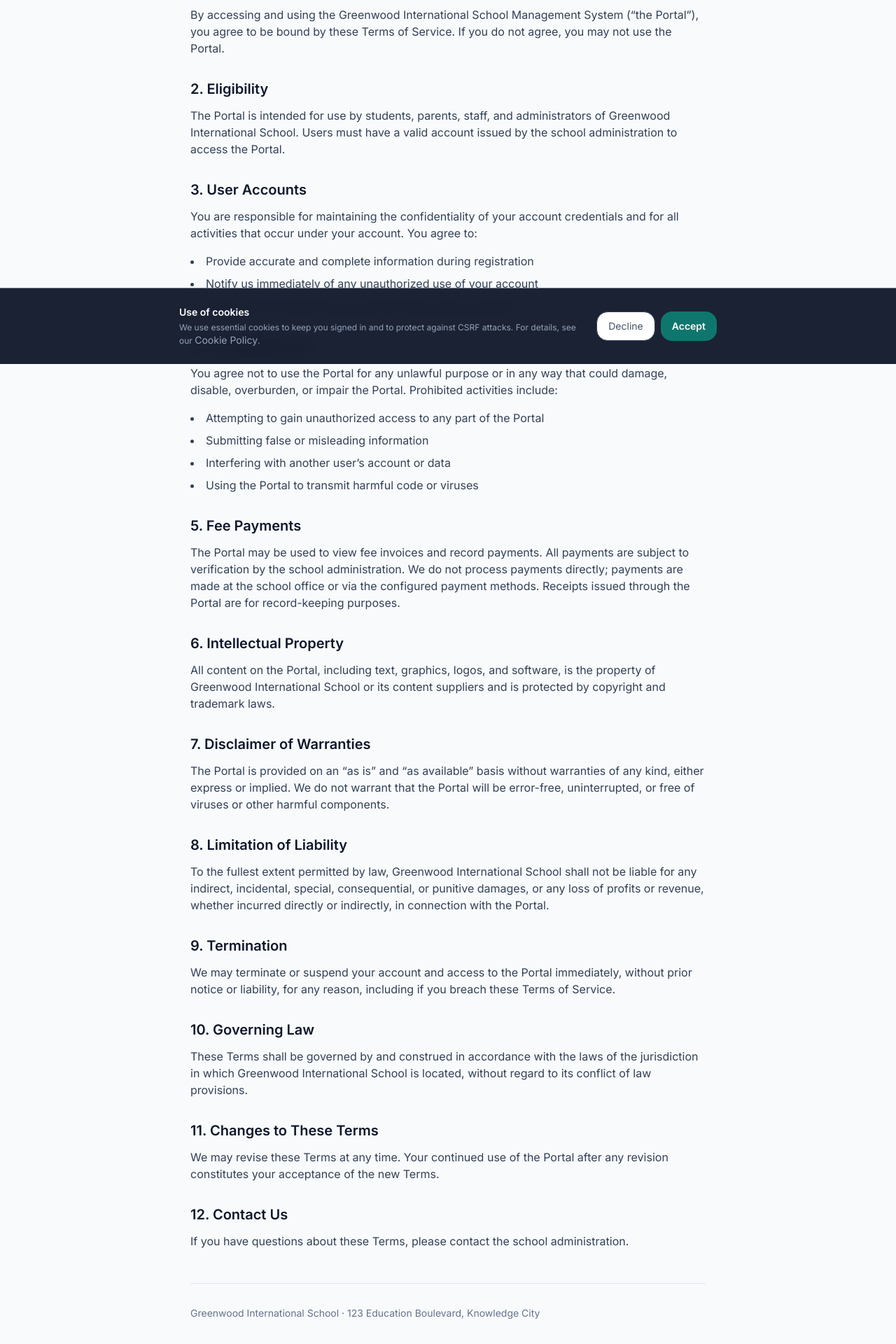
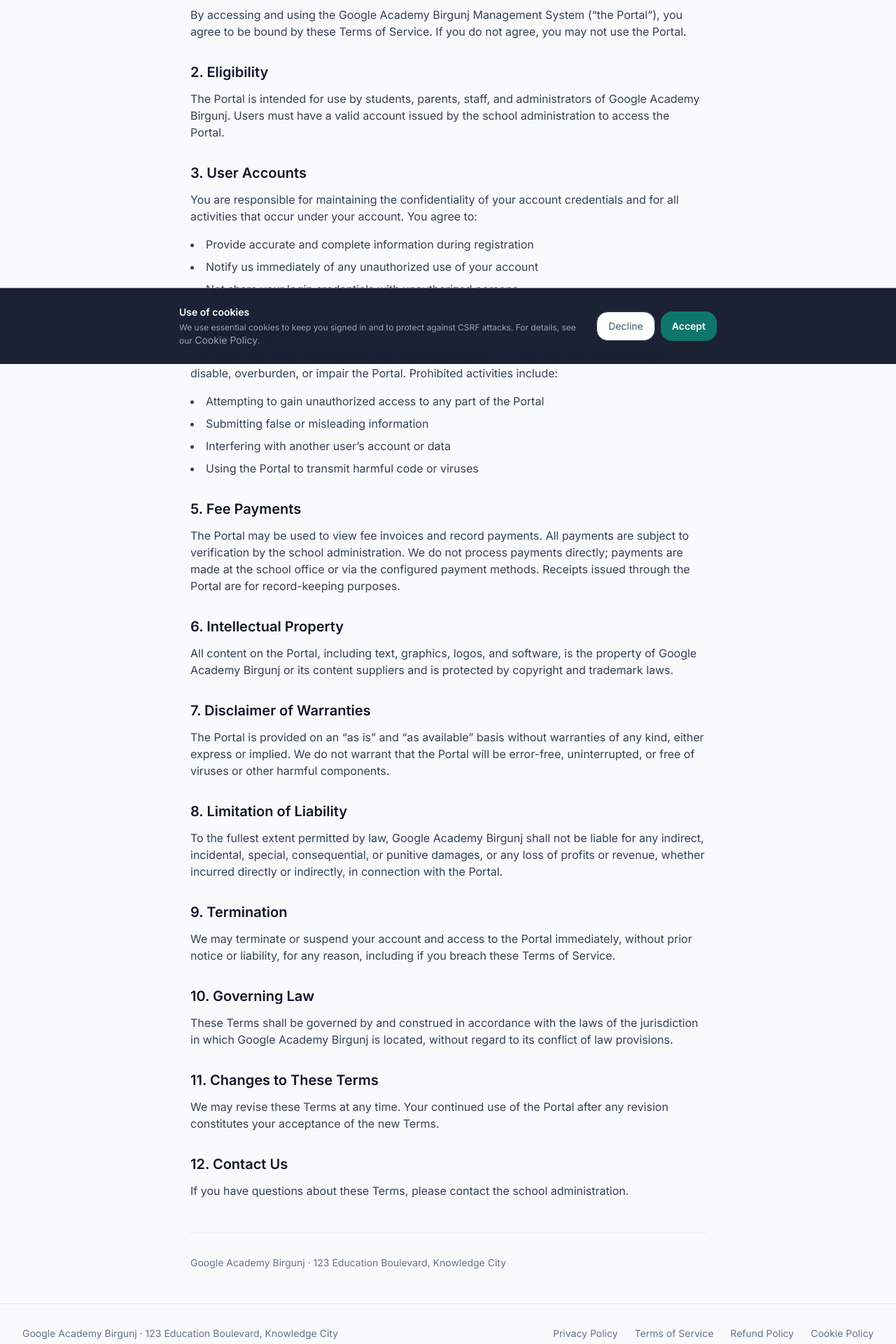
Before and after one commit to NabinSharmaitgithub/school-management-software, a Next.js app: page /terms-of-service in a window 1280 px wide. Shown: the part 280-2200 px from the top of the page at 70% size. Built offline with nearby package versions, Linux system fonts and the light colour scheme.

Commit message:
chore: rename school to Google Academy Birgunj across footer, legal pages, ID cards, settings default, seed data

```diff
--- a/app/cookie-policy/page.tsx
+++ b/app/cookie-policy/page.tsx
@@ -97,7 +97,7 @@ export default function CookiePolicyPage() {
         </section>
 
         <footer className="mt-12 pt-8 border-t border-border text-sm text-slate-500">
-          Greenwood International School &middot; 123 Education Boulevard, Knowledge City
+          Google Academy Birgunj &middot; 123 Education Boulevard, Knowledge City
         </footer>
       </main>
     </div>
--- a/app/dashboard/id-cards/page.tsx
+++ b/app/dashboard/id-cards/page.tsx
@@ -187,7 +187,7 @@ export default function IdCardsPage() {
                     {settings?.logo_url ? (
                       <img src={settings.logo_url} alt="School logo" className={`h-8 object-contain ${style === "Modern" ? "" : "invert"}`} />
                     ) : (
-                      <p className={`font-bold tracking-wide truncate ${style === "Modern" ? "text-white" : "text-indigo-700"}`}>Greenwood International</p>
+                      <p className={`font-bold tracking-wide truncate ${style === "Modern" ? "text-white" : "text-indigo-700"}`}>Google Academy Birgunj</p>
                     )}
                     <p className={`text-[10px] ${style === "Modern" ? "text-white/80" : "text-grey-500"}`}>Student Identity Card</p>
                   </div>
--- a/app/layout.tsx
+++ b/app/layout.tsx
@@ -39,7 +39,7 @@ export default function RootLayout({
           <div className="max-w-7xl mx-auto px-4 sm:px-6 lg:px-8">
             <div className="flex flex-col md:flex-row justify-between items-center gap-4">
               <div className="text-sm text-slate-500">
-                Greenwood International School &middot; 123 Education Boulevard, Knowledge City
+                Google Academy Birgunj &middot; 123 Education Boulevard, Knowledge City
               </div>
               <div className="flex gap-6 text-sm text-slate-500">
                 <Link
--- a/app/privacy-policy/page.tsx
+++ b/app/privacy-policy/page.tsx
@@ -23,7 +23,7 @@ export default function PrivacyPolicyPage() {
         <section className="mb-8">
           <h2 className="text-xl font-semibold text-slate-900 mb-3">1. Introduction</h2>
           <p className="text-slate-700 mb-4">
-            Welcome to Greenwood International School&rsquo;s School Management System
+            Welcome to Google Academy Birgunj&rsquo;s School Management System
             (&ldquo;we,&rdquo; &ldquo;us,&rdquo; &ldquo;our&rdquo;). We are committed to protecting your privacy.
             This Privacy Policy explains how we collect, use, disclose, and safeguard your
             information when you use our school management portal.
@@ -126,7 +126,7 @@ export default function PrivacyPolicyPage() {
         </section>
 
         <footer className="mt-12 pt-8 border-t border-border text-sm text-slate-500">
-          Greenwood International School &middot; 123 Education Boulevard, Knowledge City
+          Google Academy Birgunj &middot; 123 Education Boulevard, Knowledge City
         </footer>
       </main>
     </div>
--- a/app/refund-policy/page.tsx
+++ b/app/refund-policy/page.tsx
@@ -23,7 +23,7 @@ export default function RefundPolicyPage() {
         <section className="mb-8">
           <h2 className="text-xl font-semibold text-slate-900 mb-3">1. Policy Overview</h2>
           <p className="text-slate-700 mb-4">
-            Greenwood International School strives to provide clear and fair fee collection
+            Google Academy Birgunj strives to provide clear and fair fee collection
             practices. This Refund Policy explains how overpayments, duplicate payments, and
             withdrawals are handled.
           </p>
@@ -110,7 +110,7 @@ export default function RefundPolicyPage() {
         </section>
 
         <footer className="mt-12 pt-8 border-t border-border text-sm text-slate-500">
-          Greenwood International School &middot; 123 Education Boulevard, Knowledge City
+          Google Academy Birgunj &middot; 123 Education Boulevard, Knowledge City
         </footer>
       </main>
     </div>
--- a/app/terms-of-service/page.tsx
+++ b/app/terms-of-service/page.tsx
@@ -23,7 +23,7 @@ export default function TermsOfServicePage() {
         <section className="mb-8">
           <h2 className="text-xl font-semibold text-slate-900 mb-3">1. Acceptance of Terms</h2>
           <p className="text-slate-700 mb-4">
-            By accessing and using the Greenwood International School Management System
+            By accessing and using the Google Academy Birgunj Management System
             (&ldquo;the Portal&rdquo;), you agree to be bound by these Terms of Service. If you do
             not agree, you may not use the Portal.
           </p>
@@ -33,7 +33,7 @@ export default function TermsOfServicePage() {
           <h2 className="text-xl font-semibold text-slate-900 mb-3">2. Eligibility</h2>
           <p className="text-slate-700 mb-4">
             The Portal is intended for use by students, parents, staff, and administrators of
-            Greenwood International School. Users must have a valid account issued by the
+            Google Academy Birgunj. Users must have a valid account issued by the
             school administration to access the Portal.
           </p>
         </section>
@@ -79,7 +79,7 @@ export default function TermsOfServicePage() {
           <h2 className="text-xl font-semibold text-slate-900 mb-3">6. Intellectual Property</h2>
           <p className="text-slate-700 mb-4">
             All content on the Portal, including text, graphics, logos, and software, is the
-            property of Greenwood International School or its content suppliers and is
+            property of Google Academy Birgunj or its content suppliers and is
             protected by copyright and trademark laws.
           </p>
         </section>
@@ -97,7 +97,7 @@ export default function TermsOfServicePage() {
         <section className="mb-8">
           <h2 className="text-xl font-semibold text-slate-900 mb-3">8. Limitation of Liability</h2>
           <p className="text-slate-700 mb-4">
-            To the fullest extent permitted by law, Greenwood International School shall not
+            To the fullest extent permitted by law, Google Academy Birgunj shall not
             be liable for any indirect, incidental, special, consequential, or punitive
             damages, or any loss of profits or revenue, whether incurred directly or
             indirectly, in connection with the Portal.
@@ -117,7 +117,7 @@ export default function TermsOfServicePage() {
           <h2 className="text-xl font-semibold text-slate-900 mb-3">10. Governing Law</h2>
           <p className="text-slate-700 mb-4">
             These Terms shall be governed by and construed in accordance with the laws of the
-            jurisdiction in which Greenwood International School is located, without regard to
+            jurisdiction in which Google Academy Birgunj is located, without regard to
             its conflict of law provisions.
           </p>
         </section>
@@ -138,7 +138,7 @@ export default function TermsOfServicePage() {
         </section>
 
         <footer className="mt-12 pt-8 border-t border-border text-sm text-slate-500">
-          Greenwood International School &middot; 123 Education Boulevard, Knowledge City
+          Google Academy Birgunj &middot; 123 Education Boulevard, Knowledge City
         </footer>
       </main>
     </div>
--- a/lib/data.ts
+++ b/lib/data.ts
@@ -1489,7 +1489,7 @@ export async function logService(vehicleId: string, service: VehicleService) {
 }
 
 const SETTINGS_DEFAULTS: Omit<SchoolSettings, "id"> = {
-  school_name: "Greenwood International School",
+  school_name: "Google Academy Birgunj",
   school_address: "123 Education Boulevard, Knowledge City",
   timezone: "(GMT+05:30) India Standard Time",
   currency: "NPR (रु)",
--- a/scripts/seed.mjs
+++ b/scripts/seed.mjs
@@ -433,7 +433,7 @@ async function main() {
 
   // Settings: school profile + fee structures.
   await writeDoc(token, "settings", "school", {
-    school_name: "Greenwood International School",
+    school_name: "Google Academy Birgunj",
     school_address: "123 Education Boulevard, Knowledge City",
     timezone: "(GMT+05:30) India Standard Time",
     currency: "INR (₹)",
```
Also changed, not shown: 1 other file (tests, documents, lock files or other folders).
